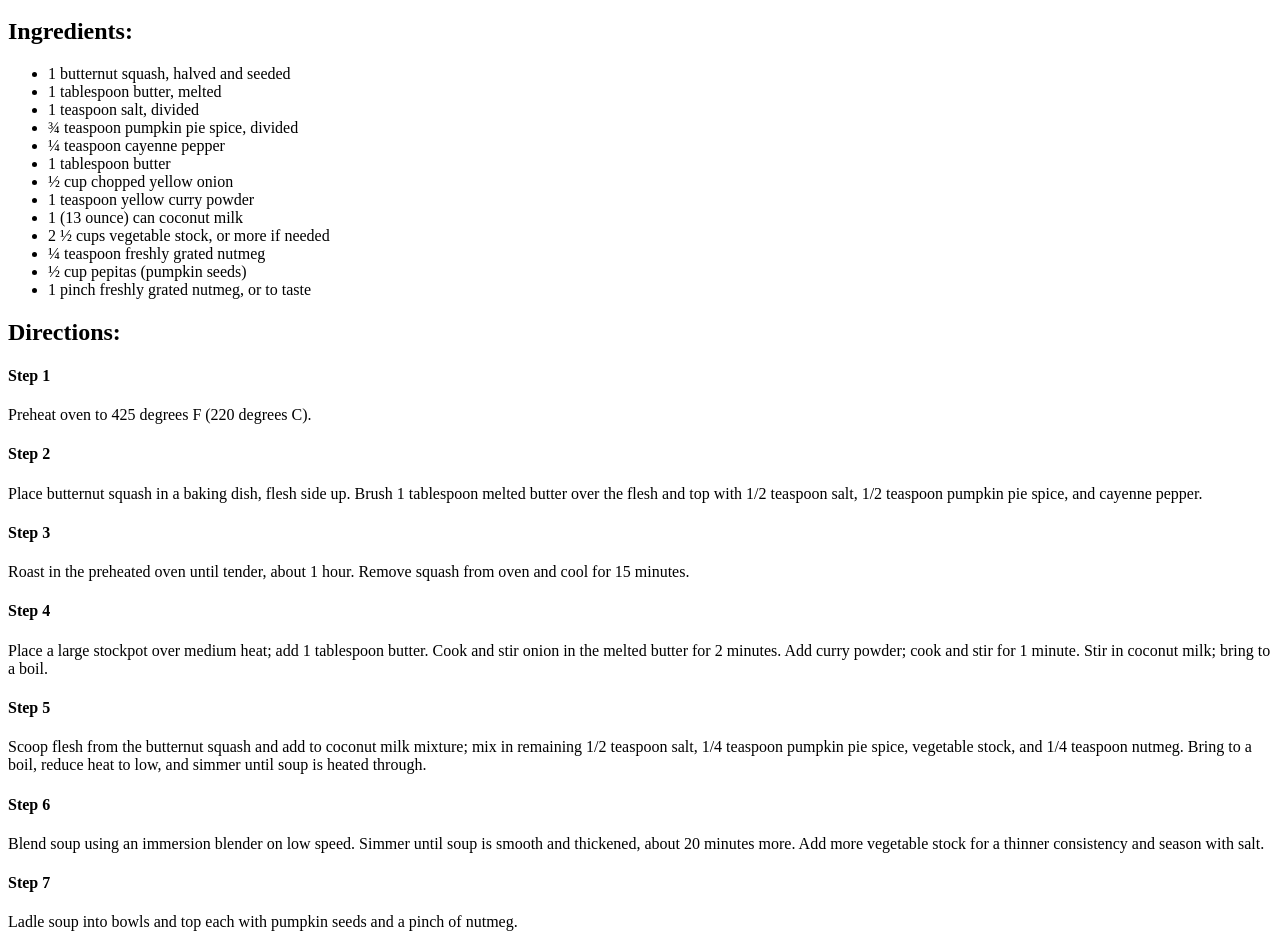
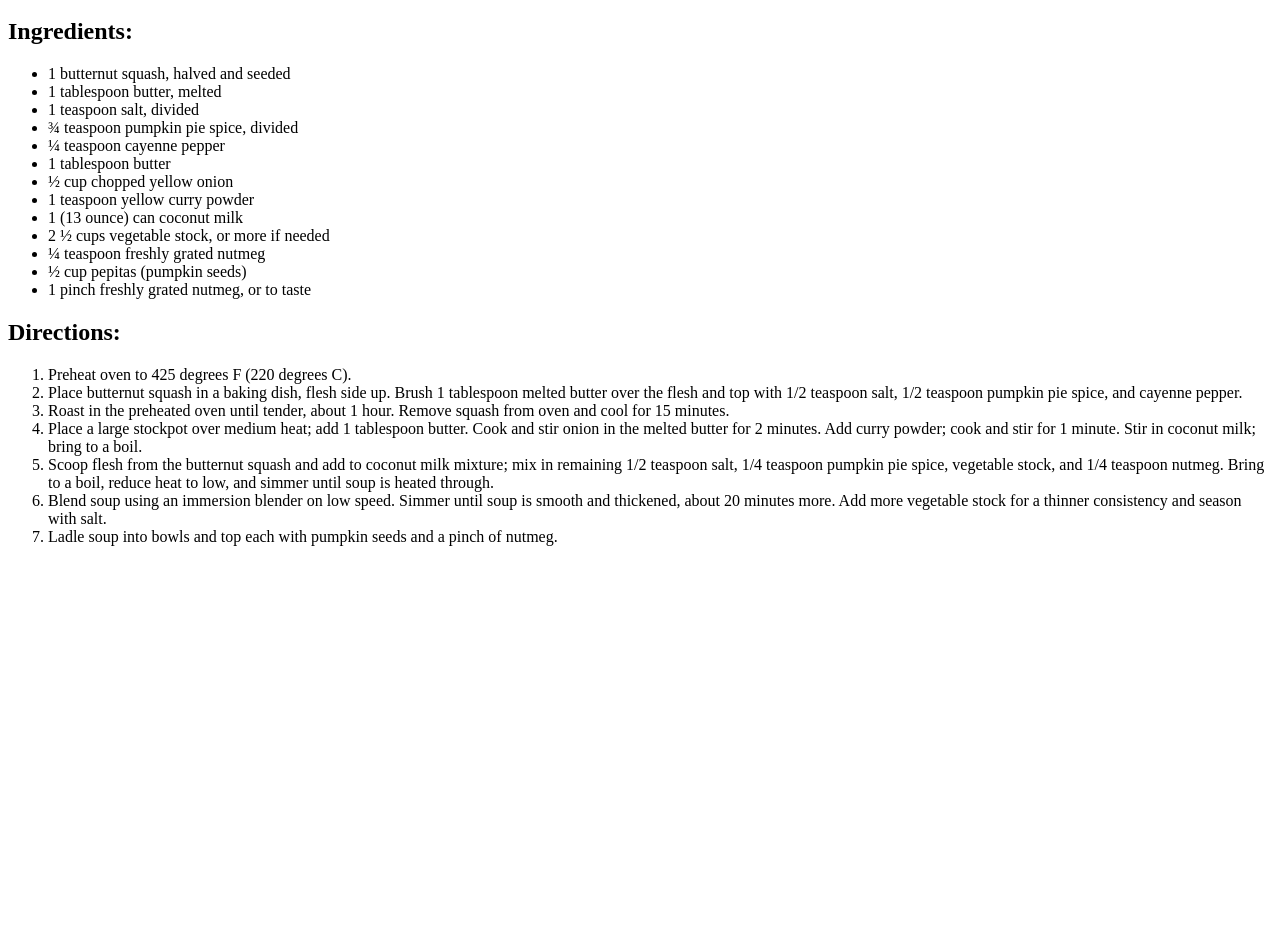
Before and after one commit to calgal/odin-recipes, a plain HTML site: page recipes/soup.html in a window 1280 px wide. Shown: the part 100-1047 px from the top of the page. After the commit the page ends 800 px from the top, so only its background shows below. Drawn offline with Linux system fonts and the light colour scheme.

Commit message:
Adding ordered list with custom values for recipe steps.

```diff
--- a/recipes/soup.html
+++ b/recipes/soup.html
@@ -28,20 +28,15 @@
 
 
     <h2>Directions:</h2>
-    <h4>Step 1</h4>
-    <p>Preheat oven to 425 degrees F (220 degrees C).
-    <h4>Step 2</h4>
-    <p>Place butternut squash in a baking dish, flesh side up. Brush 1 tablespoon melted butter over the flesh and top with 1/2 teaspoon salt, 1/2 teaspoon pumpkin pie spice, and cayenne pepper.</p>
-    <h4>Step 3</h4>
-    <p>Roast in the preheated oven until tender, about 1 hour. Remove squash from oven and cool for 15 minutes.</p>
-    <h4>Step 4</h4>
-    <p>Place a large stockpot over medium heat; add 1 tablespoon butter. Cook and stir onion in the melted butter for 2 minutes. Add curry powder; cook and stir for 1 minute. Stir in coconut milk; bring to a boil.</p>
-    <h4>Step 5</h4>
-    <p>Scoop flesh from the butternut squash and add to coconut milk mixture; mix in remaining 1/2 teaspoon salt, 1/4 teaspoon pumpkin pie spice, vegetable stock, and 1/4 teaspoon nutmeg. Bring to a boil, reduce heat to low, and simmer until soup is heated through.</p>
-    <h4>Step 6</h4>
-    <p>Blend soup using an immersion blender on low speed. Simmer until soup is smooth and thickened, about 20 minutes more. Add more vegetable stock for a thinner consistency and season with salt.</p>
-    <h4>Step 7</h4>
-    <p>Ladle soup into bowls and top each with pumpkin seeds and a pinch of nutmeg.</p>
+    <ol>
+    <li value="Step 1">Preheat oven to 425 degrees F (220 degrees C).</li>
+    <li value="Step 2">Place butternut squash in a baking dish, flesh side up. Brush 1 tablespoon melted butter over the flesh and top with 1/2 teaspoon salt, 1/2 teaspoon pumpkin pie spice, and cayenne pepper.
+    <li value="Step 3">Roast in the preheated oven until tender, about 1 hour. Remove squash from oven and cool for 15 minutes.
+    <li value="Step 4">Place a large stockpot over medium heat; add 1 tablespoon butter. Cook and stir onion in the melted butter for 2 minutes. Add curry powder; cook and stir for 1 minute. Stir in coconut milk; bring to a boil.
+    <li value="Step 5">Scoop flesh from the butternut squash and add to coconut milk mixture; mix in remaining 1/2 teaspoon salt, 1/4 teaspoon pumpkin pie spice, vegetable stock, and 1/4 teaspoon nutmeg. Bring to a boil, reduce heat to low, and simmer until soup is heated through.
+    <li value="Step 6">Blend soup using an immersion blender on low speed. Simmer until soup is smooth and thickened, about 20 minutes more. Add more vegetable stock for a thinner consistency and season with salt.
+    <li value="Step 7">Ladle soup into bowls and top each with pumpkin seeds and a pinch of nutmeg.
+    </ol>
 
 </body>
 </html>
```
